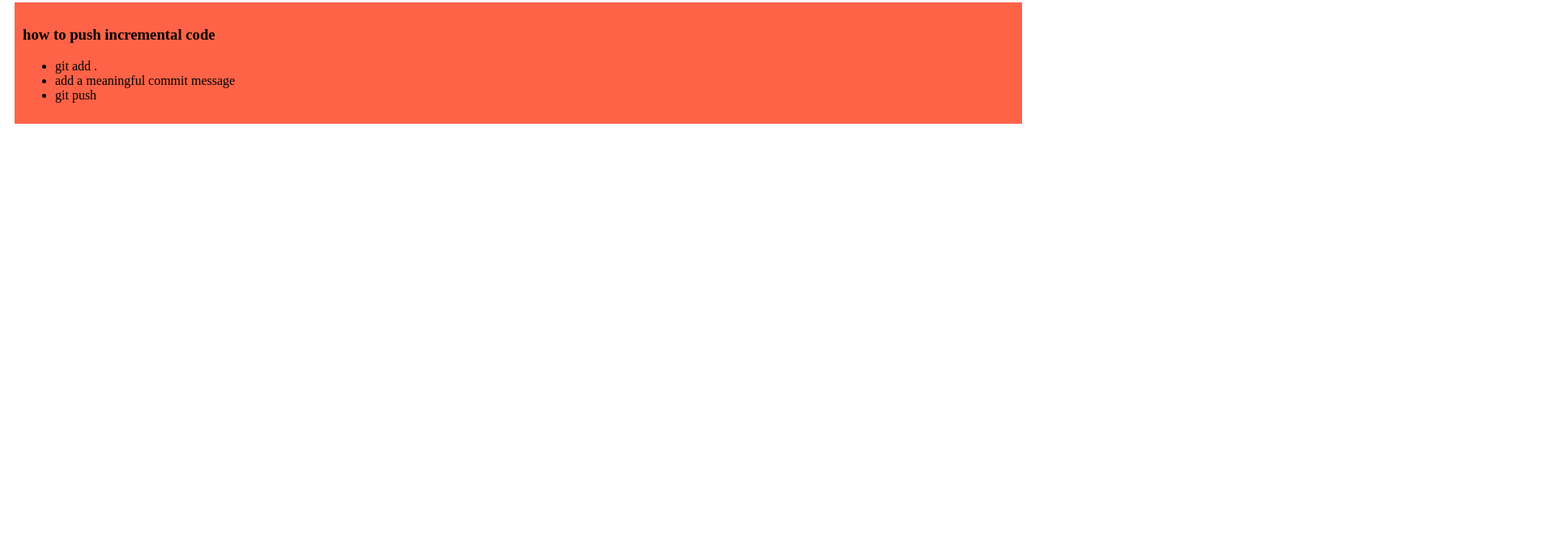
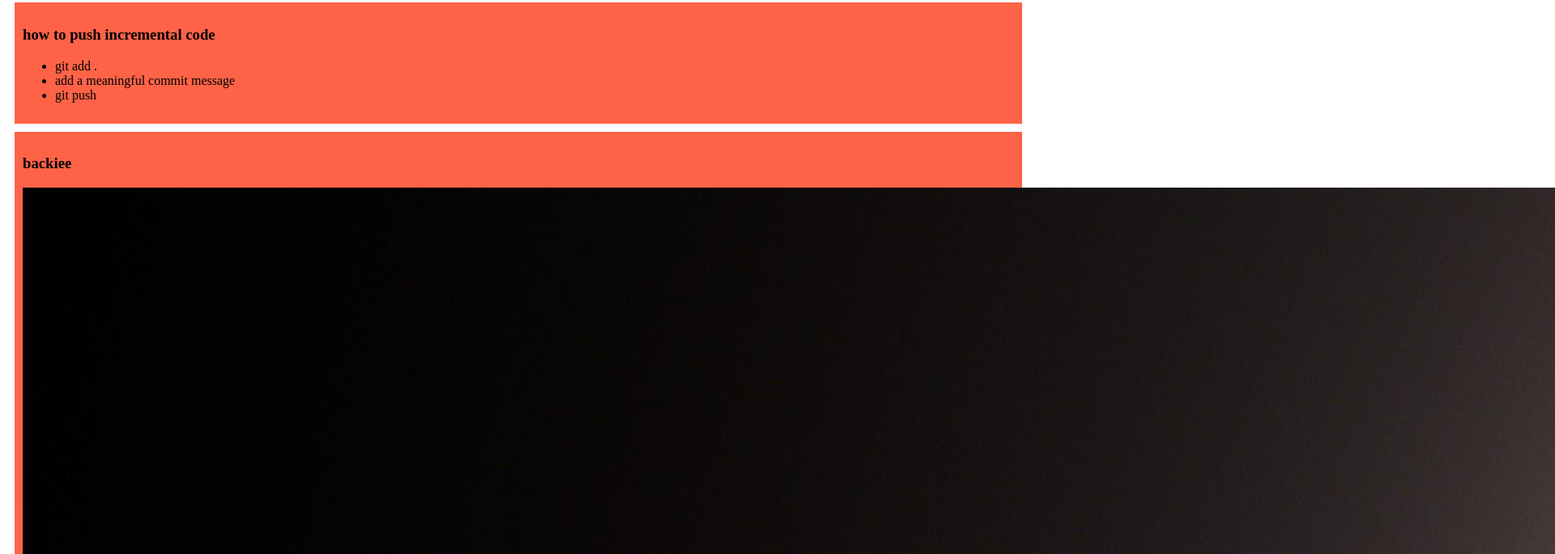
Before and after one commit to ssssohannnn/my-simple-wbsite, a plain HTML site: page index.html in a window 1280 px wide. Shown: the part 431-1116 px from the top of the page at 81% size, 1920 px wide, since content can reach past the window. Before the commit the page ends 800 px from the top, so only its background shows below. Drawn offline with Linux system fonts and the light colour scheme.

Commit message:
added image

```diff
--- a/index.html
+++ b/index.html
@@ -28,5 +28,9 @@
             <li>git push</li>
         </ul>
     </div>
+    <div>
+        <h3>backiee</h3>
+        <img src="images/backiee-43128.jpg" alt="">
+    </div>
 </body>
 </html>
```
Also changed, not shown: images/backiee-43128.jpg (added).
